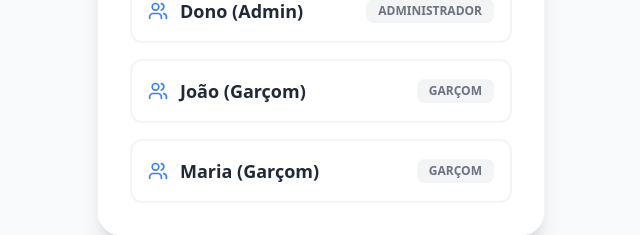
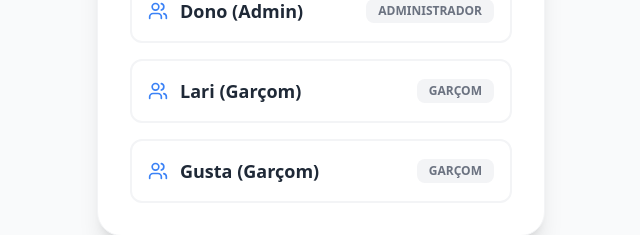
Before and after one commit to ViniciusRolt/gourmet-pos, a React (Vite) app: page / in a window 1280 px wide. Shown: the part 371-606 px from the top of the page, without its empty margins (319-959 px from the left). Built offline with nearby package versions, Linux system fonts and the light colour scheme.

Commit message:
Update App.jsx

```diff
--- a/App.jsx
+++ b/App.jsx
@@ -62,8 +62,8 @@ export default function RestaurantApp() {
   // Estado Local (Simulando Banco de Dados para o Deploy Rápido)
   const [employees, setEmployees] = useState([
     { id: 'admin1', name: 'Dono (Admin)', role: 'admin', pin: '0000' },
-    { id: 'waiter1', name: 'João (Garçom)', role: 'waiter', pin: '1234' },
-    { id: 'waiter2', name: 'Maria (Garçom)', role: 'waiter', pin: '5678' }
+    { id: 'waiter1', name: 'Lari (Garçom)', role: 'waiter', pin: '1234' },
+    { id: 'waiter2', name: 'Gusta (Garçom)', role: 'waiter', pin: '5678' }
   ]);
   const [tables, setTables] = useState(
     Array.from({ length: 12 }, (_, i) => ({ id: `mesa_${i+1}`, number: i+1, status: 'free', currentOrder: null }))
@@ -88,7 +88,7 @@ export default function RestaurantApp() {
   const toggleStock = (itemId, isOut) => setOutOfStockItems(prev => ({ ...prev, [itemId]: isOut }));
 
   return (
-    <div className="h-screen w-full flex flex-col bg-gray-100 overflow-hidden font-sans">
+    <div className="fixed inset-0 w-full flex flex-col bg-gray-100 overflow-hidden font-sans">
       <ToastContainer toasts={toasts} removeToast={id => setToasts(prev => prev.filter(t => t.id !== id))} />
 
       {!appUser ? (
@@ -181,8 +181,8 @@ function LoginScreen({ employees, onLogin }) {
 // --- LAYOUT PRINCIPAL ---
 function MainLayout({ appUser, onLogout, children }) {
   return (
-    <div className="h-full flex flex-col relative overflow-hidden bg-gray-100">
-      <header className="bg-gray-900 text-white p-4 flex justify-between items-center shadow-md z-10 shrink-0">
+    <div className="flex-1 w-full flex flex-col relative overflow-hidden bg-gray-100">
+      <header className="bg-gray-900 text-white p-4 flex justify-between items-center shadow-md z-20 shrink-0">
         <div className="flex items-center gap-2">
           <div className="bg-blue-500 p-1.5 rounded-lg"><Utensils size={18} className="text-white"/></div>
           <div>
@@ -304,7 +304,7 @@ function AdminDashboard({ tables, outOfStockItems, appUser, addToast, sales, can
   });
 
   return (
-    <div className="flex flex-col md:flex-row h-full overflow-hidden bg-gray-100">
+    <div className="flex-1 w-full flex flex-col md:flex-row overflow-hidden bg-gray-100">
       <div className="bg-gray-900 flex md:flex-col overflow-x-auto md:overflow-y-auto md:w-64 shrink-0 shadow-xl z-10 border-t border-gray-800 hide-scrollbar">
         <button onClick={() => setActiveTab('mesas')} className={`flex items-center gap-3 p-4 hover:bg-gray-800 font-bold whitespace-nowrap transition-colors ${activeTab === 'mesas' ? 'bg-gray-800 text-blue-400 md:border-l-4 border-b-4 md:border-b-0 border-blue-500' : 'text-gray-400'}`}>
           <Utensils size={20}/> Salão / Caixa
@@ -595,8 +595,8 @@ function TableOrderView({ table, appUser, onBack, outOfStockItems = {}, addToast
   const pendingCount = localOrder.items.filter(i => i.status === 'pending').length;
 
   return (
-    <div className="flex flex-col md:flex-row h-full w-full bg-gray-50 relative overflow-hidden">
-      <div className="flex-1 flex flex-col h-full overflow-hidden relative">
+    <div className="flex-1 w-full flex flex-col md:flex-row bg-gray-50 relative overflow-hidden">
+      <div className="flex-1 flex flex-col overflow-hidden relative">
         <div className="p-3 sm:p-4 bg-white border-b flex items-center gap-3 shadow-sm z-10 shrink-0">
           <button onClick={() => { if (menuPath.length > 0) setMenuPath(prev => prev.slice(0, -1)); else onBack(); }} className="p-2 sm:p-3 bg-gray-100 rounded-xl hover:bg-gray-200 transition-colors">
             <ArrowLeft size={20} className="text-gray-700"/>
```
